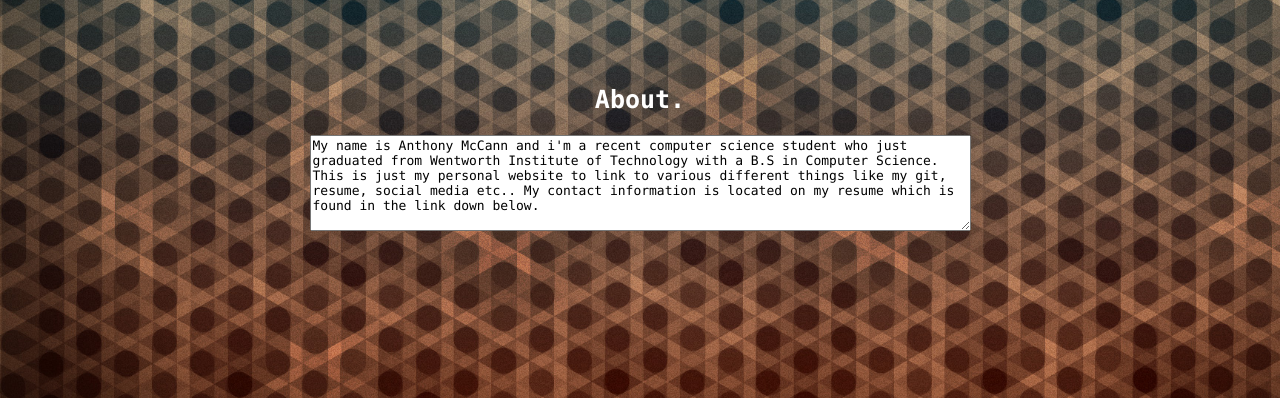
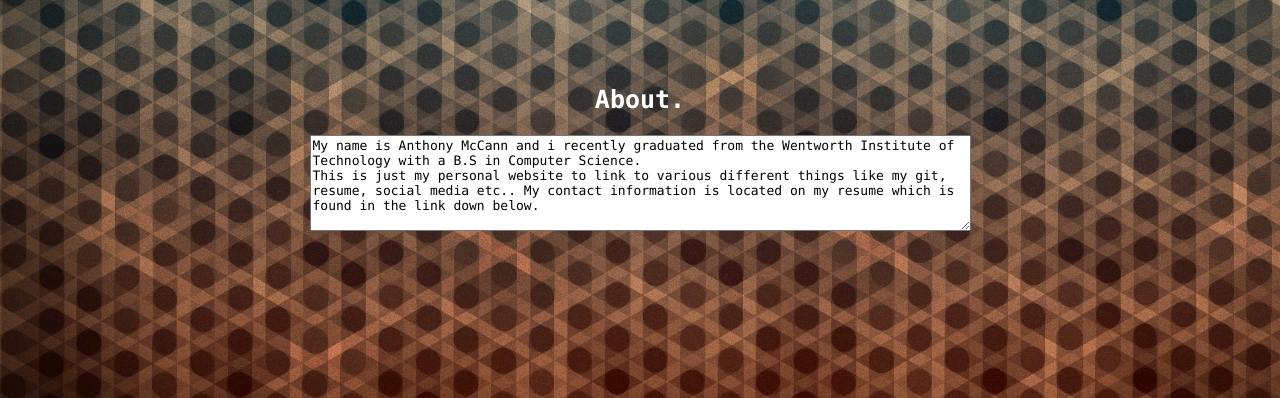
Before and after one commit to WatermelonGalaxy/WatermelonGalaxy.github.io, a plain HTML site: page index.html in a window 1280 px wide. Shown: the part 316-714 px from the top of the page. Drawn offline with Linux system fonts and the light colour scheme.

Commit message:
update about.

```diff
--- a/index.html
+++ b/index.html
@@ -13,7 +13,7 @@
     <div class="about">
     <h2>About.</h2>
     <textarea readonly name="about." rows="6" cols="80">
-My name is Anthony McCann and i'm a recent computer science student who just graduated from Wentworth Institute of Technology with a B.S in Computer Science.
+My name is Anthony McCann and i recently graduated from the Wentworth Institute of Technology with a B.S in Computer Science.
 This is just my personal website to link to various different things like my git, resume, social media etc.. My contact information is located on my resume which is found in the link down below.
 
     </textarea>
```
